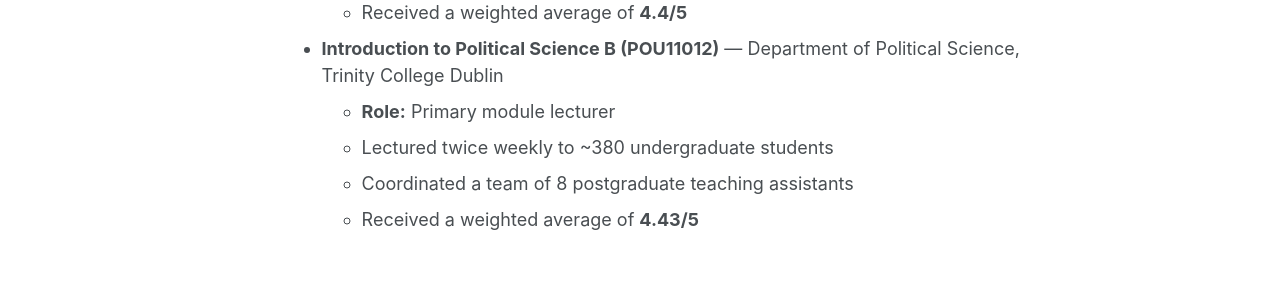
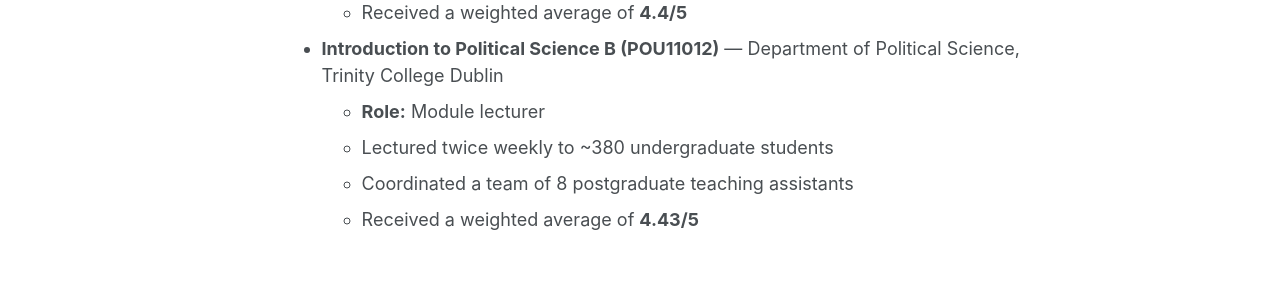
Before and after one commit to Ailbhe-Cannon/Ailbhe-Cannon.github.io, a Jekyll site: the page built from _pages/teaching.md, in a window 1280 px wide and 1105 px high. Shown: the part 473-767 px from the top of the window. Built offline with Jekyll 4.4.1, drawn with Linux system fonts in a browser that asks for light colours; a script that is not in the unit is left out.

Commit message:
Update teaching.md

```diff
--- a/_pages/teaching.md
+++ b/_pages/teaching.md
@@ -16,7 +16,7 @@ author_profile: true
   - Received a weighted average of **4.4/5**
 
 - **Introduction to Political Science B (POU11012)** — Department of Political Science, Trinity College Dublin
-  - **Role:** Primary module lecturer
+  - **Role:** Module lecturer
   - Lectured twice weekly to ~380 undergraduate students
   - Coordinated a team of 8 postgraduate teaching assistants
   - Received a weighted average of **4.43/5**
```
